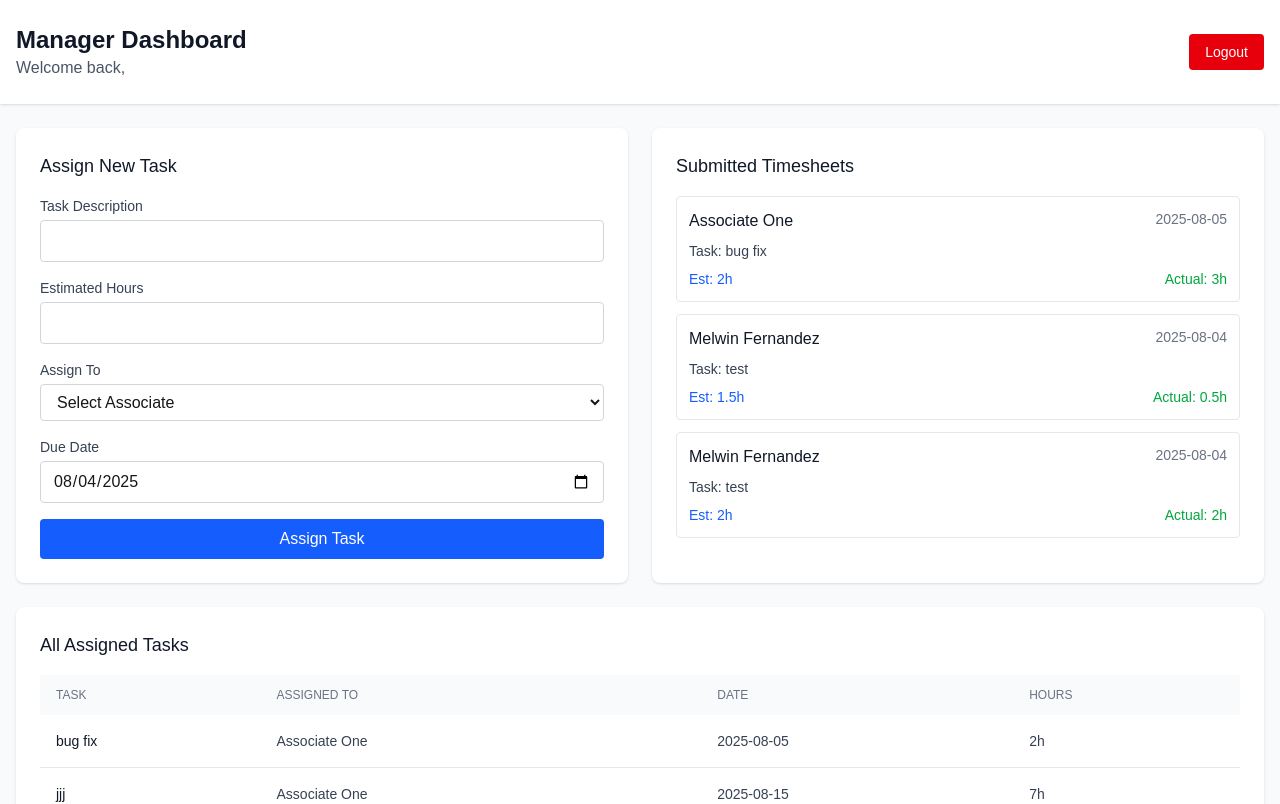
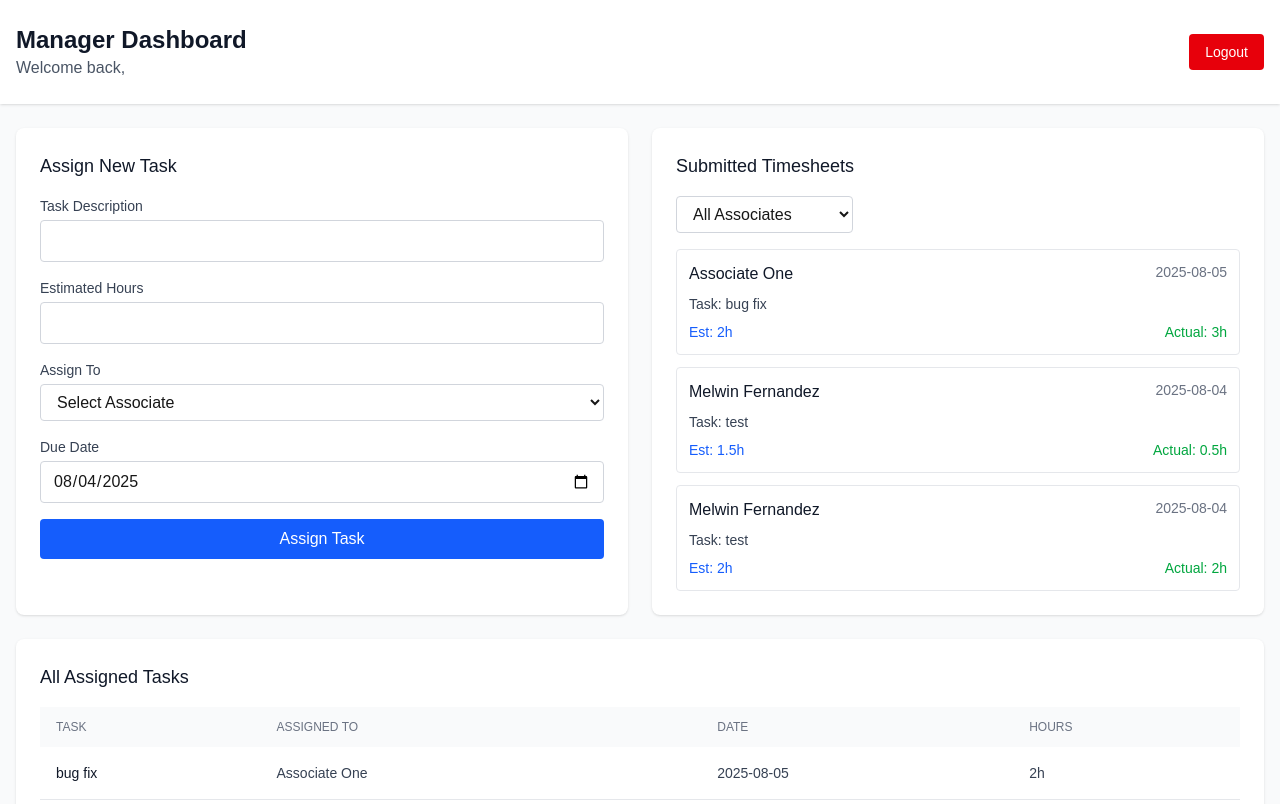
Before and after one commit to melwin3210/timesheet, a Next.js app: page /manager in a window 1280 px wide. Shown: the top 804 px of the page. Built offline with nearby package versions, Linux system fonts and the light colour scheme; data requests are answered from the project's data file.

Commit message:
filter added

```diff
--- a/src/app/components/ManagerDashboard.js
+++ b/src/app/components/ManagerDashboard.js
@@ -23,6 +23,7 @@ export default function ManagerDashboard({ initialTasks = [], initialTimesheets
   const { items: timesheets } = useSelector(state => state.timesheets);
   const { items: users } = useSelector(state => state.users);
   const [showSuccess, setShowSuccess] = useState(false);
+  const [filterAssociate, setFilterAssociate] = useState('');
 
   useEffect(() => {
     if (initialTasks.length) dispatch(initializeTasks(initialTasks));
@@ -137,8 +138,23 @@ export default function ManagerDashboard({ initialTasks = [], initialTimesheets
           <div className="bg-white shadow rounded-lg">
             <div className="p-6">
               <h3 className="text-lg font-medium text-gray-900 mb-4">Submitted Timesheets</h3>
+              <div className="mb-4">
+                <select
+                  value={filterAssociate}
+                  onChange={(e) => setFilterAssociate(e.target.value)}
+                  className="px-3 py-2 border border-gray-300 rounded focus:outline-none focus:ring-2 focus:ring-blue-500"
+                >
+                  <option value="">All Associates</option>
+                  {users.map(u => (
+                    <option key={u.id} value={u.id}>{u.name}</option>
+                  ))}
+                </select>
+              </div>
               <div className="space-y-3 max-h-96 overflow-y-auto">
-                {timesheets.filter(t => t.submitted).map(timesheet => {
+                {timesheets
+                  .filter(t => t.submitted)
+                  .filter(t => !filterAssociate || t.userId == filterAssociate)
+                  .map(timesheet => {
                   const associate = users.find(u => u.id === timesheet.userId);
                   const task = tasks.find(t => t.id === timesheet.taskId);
                   return (
```
